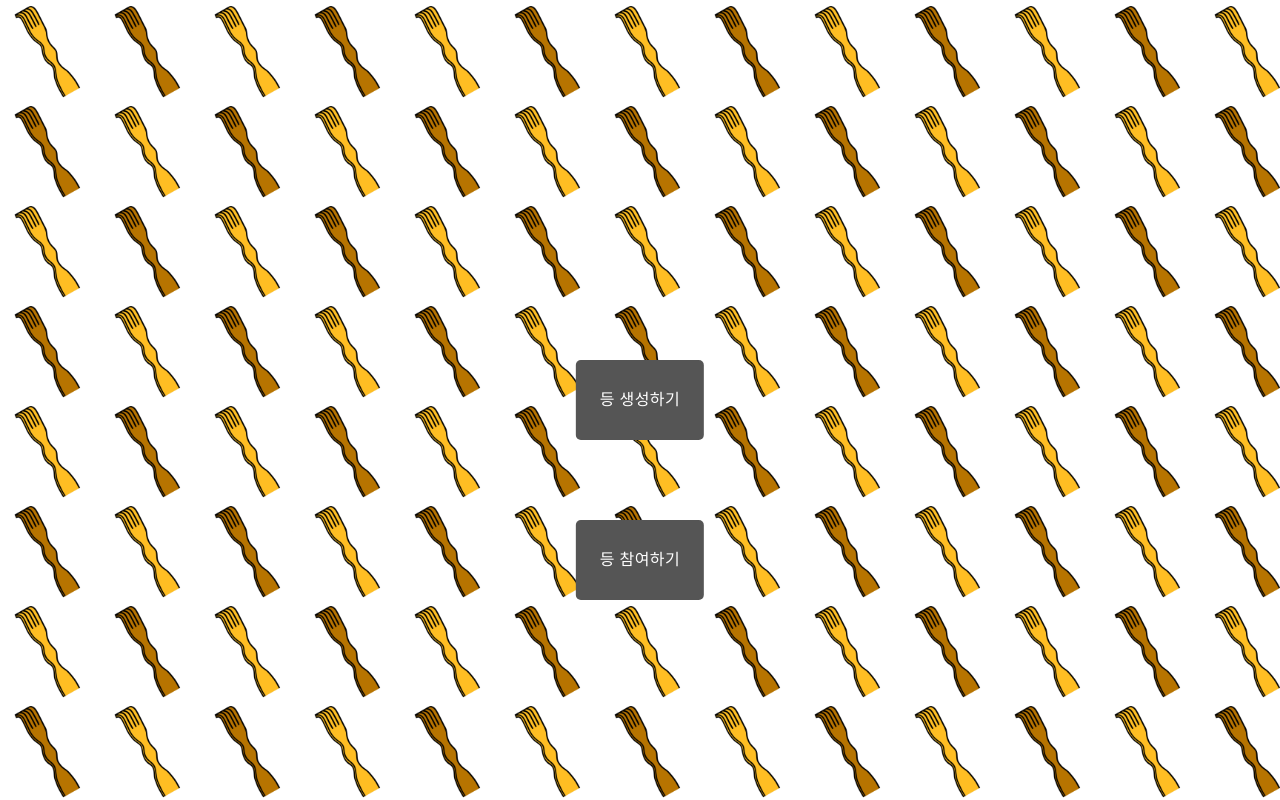
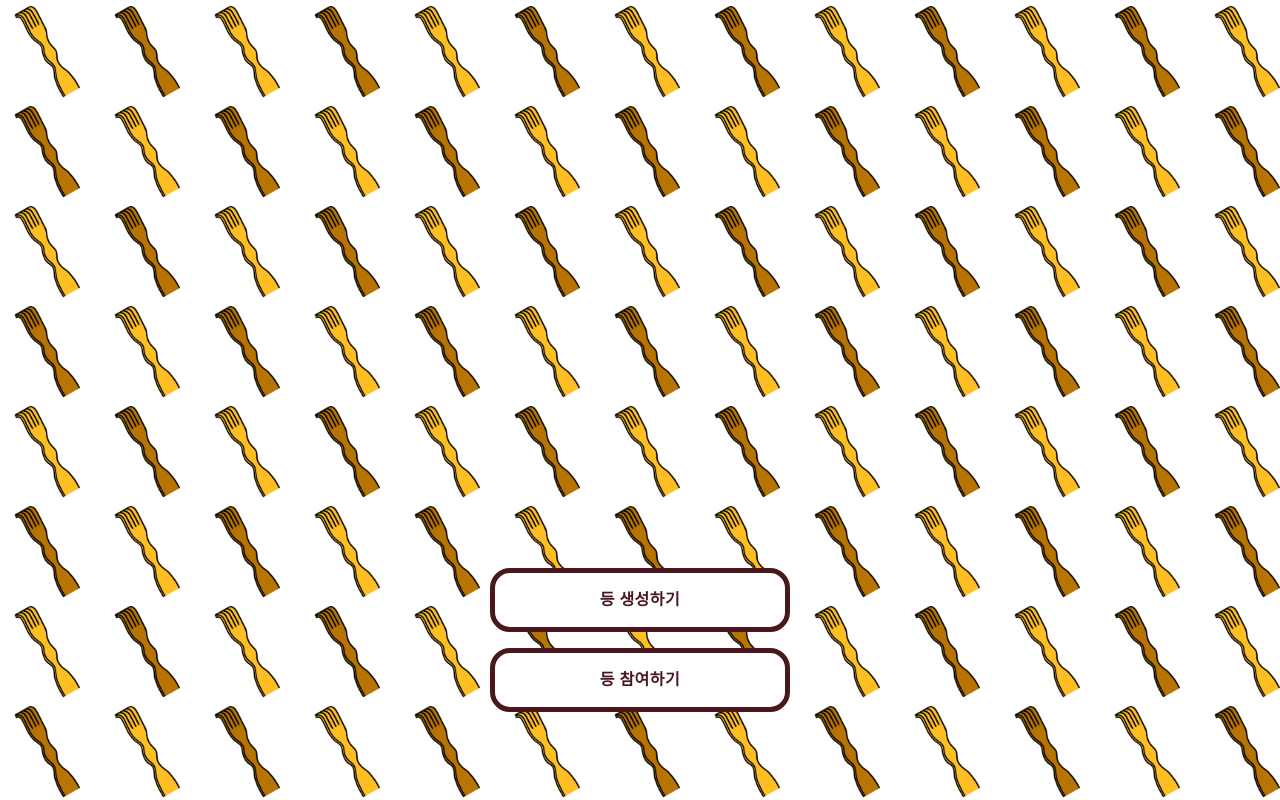
Before and after one commit to UnorganizedCompany/LocaBack_FE, a React (Create React App) app: page / in a window 1280 px wide. Built offline with nearby package versions, Linux system fonts and the light colour scheme; the HTML template or start-up script is replaced by a standard one.

Commit message:
Apply CSS for buttons

```diff
--- a/src/components/Home.css
+++ b/src/components/Home.css
@@ -24,22 +24,25 @@
     left: 50%;
     transform: translate(-50%, -50%);
     -ms-transform: translate(-50%, -50%);
-    background-color: #555;
-    color: white;
+    background-color: #FFFFFF;
+    color: #4A171E;
     font-size: 16px;
-    padding: 12px 24px;
-    border: none;
+    padding: 0;
+    border: 5px solid #4A171E;
     cursor: pointer;
-    border-radius: 5px;
-    height: 10%;
+    border-radius: 20px;
+    height: 8%;
+    width: 80%;
+    font-weight: bold;
+    max-width: 300px;
 }
 
 #home-div > #create-btn {
     position: absolute;
-    top: 50%;
+    top: 75%;
 }
 
 #home-div > #join-btn {
     position: absolute;
-    top: 70%;
+    top: 85%;
 }
--- a/src/components/Home.js
+++ b/src/components/Home.js
@@ -8,7 +8,6 @@ import './Home.css'
 import light_back_scratcher from '../images/light_back_scratcher.png'
 import dark_back_scratcher from '../images/dark_back_scratcher.png'
 
-// TODO: 버튼 CSS 작성
 function Home() {
     const [creationModalOpen, setCreationModalOpen] = useState(false);
     const [joinModalOpen, setJoinModalOpen] = useState(false);
```
